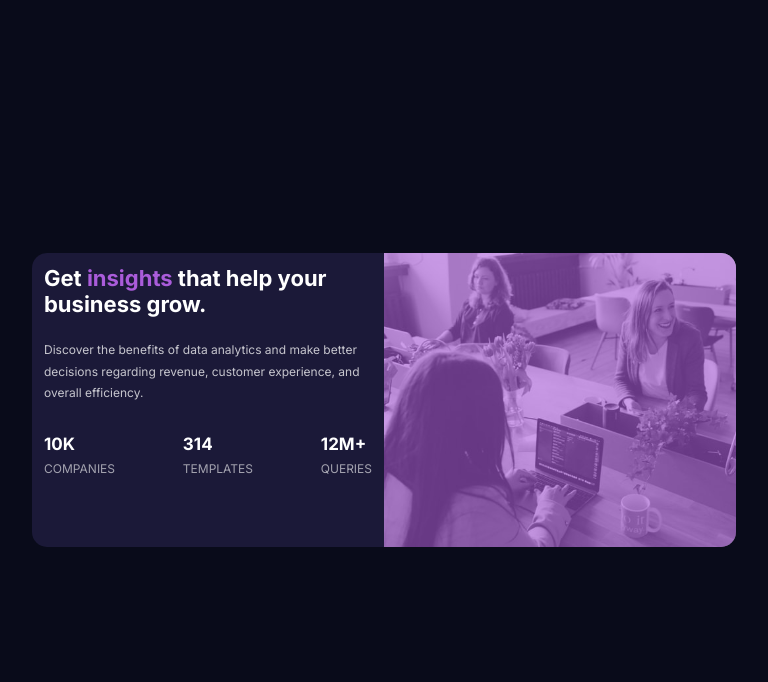
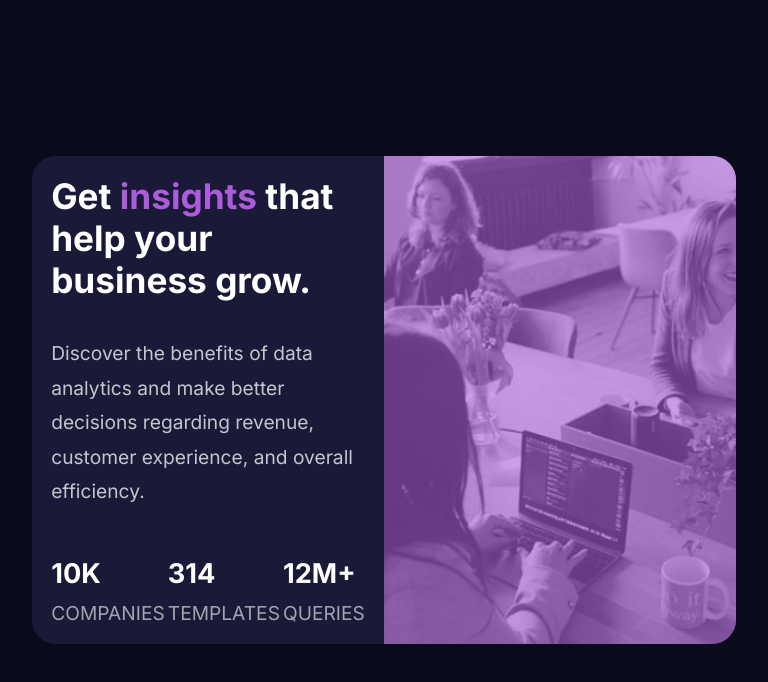
Before and after one commit to sandile05/stats-preview-card, a plain HTML site: page index.html in a window 768 px wide. Drawn offline with Linux system fonts and the light colour scheme.

Commit message:
changed relative unites

```diff
--- a/index.html
+++ b/index.html
@@ -8,7 +8,7 @@
     <link rel="stylesheet" href="styles.css">
 </head>
 <body>
-    <div class="container">
+    <main
         <div class="wrapper">
             <div class="text-component">
                 <h1 class="title">Get <span>insights</span> that help your business grow.</h1>
@@ -32,6 +32,6 @@
                 <img src="images/image-header-desktop.jpg" alt="3 people sitting at a table">
             </div>
         </div>
-    </div>
+    </main>
 </body>
 </html>
--- a/styles.css
+++ b/styles.css
@@ -15,7 +15,7 @@ body{
     font-size: 15px;
 }
 
-.container{
+main{
     max-width: 1020px;
 }
 
@@ -23,7 +23,7 @@ body{
     background-color: hsl(244, 38%, 16%);
     display: grid;
     grid-template-columns: 1fr 1fr;
-    border-radius: 15px;
+    border-radius: 1.5rem;
     overflow: hidden;
     margin: 2rem;
 }
@@ -52,7 +52,7 @@ body{
 .title{
     color: hsl(0, 0%, 100%);
     font-weight: 700;
-    padding-bottom: 22px;
+    padding-bottom: 2.2rem;
 }
 
 .title span{
@@ -68,14 +68,14 @@ body{
     display: flex;
     justify-content: space-between;
     text-transform: uppercase;
-    padding-top: 60px;
+    padding-top: 6rem;
 }
 
 .stat-box p.num{
     color: hsl(0, 0%, 100%);
-    font-size: 25px;
+    font-size: 2.5rem;
     font-weight: 700;
-    margin-bottom: 7px;
+    margin-bottom: 0.7rem;
 }
 
 .stat-box p{
@@ -84,19 +84,19 @@ body{
 
 @media only screen and (max-width: 768px) and (min-width: 426px){
     body{
-        font-size: 12px;
+        font-size: 1.2rem;
     }
     .text-component{
-        padding: 12px;
+        padding: 1.2rem;
     }
     .title{
-        font-size: 22px;
+        font-size: 2.2rem;
     }
     .stat-box{
-        padding-top: 30px;
+        padding-top: 3rem;
     }
     .stat-box p.num{
-        font-size: 17px;
+        font-size: 1.7rem;
     }
 }
 
@@ -114,19 +114,19 @@ body{
     }
 
     .text-component{
-        padding: 12% 8%;
+        padding: 1.2rem 0.8rem;
     }
 
     .title{
-        font-size: 23px;
+        font-size: 2.3rem;
         line-height: 1.4;
     }
     .stat-box{
         flex-direction: column;
-        padding-top: 30px;
+        padding-top: 3rem;
     }
 
     .stat-box div{
-        margin-top: 20px;
+        margin-top: 2rem;
     }
 }
```
